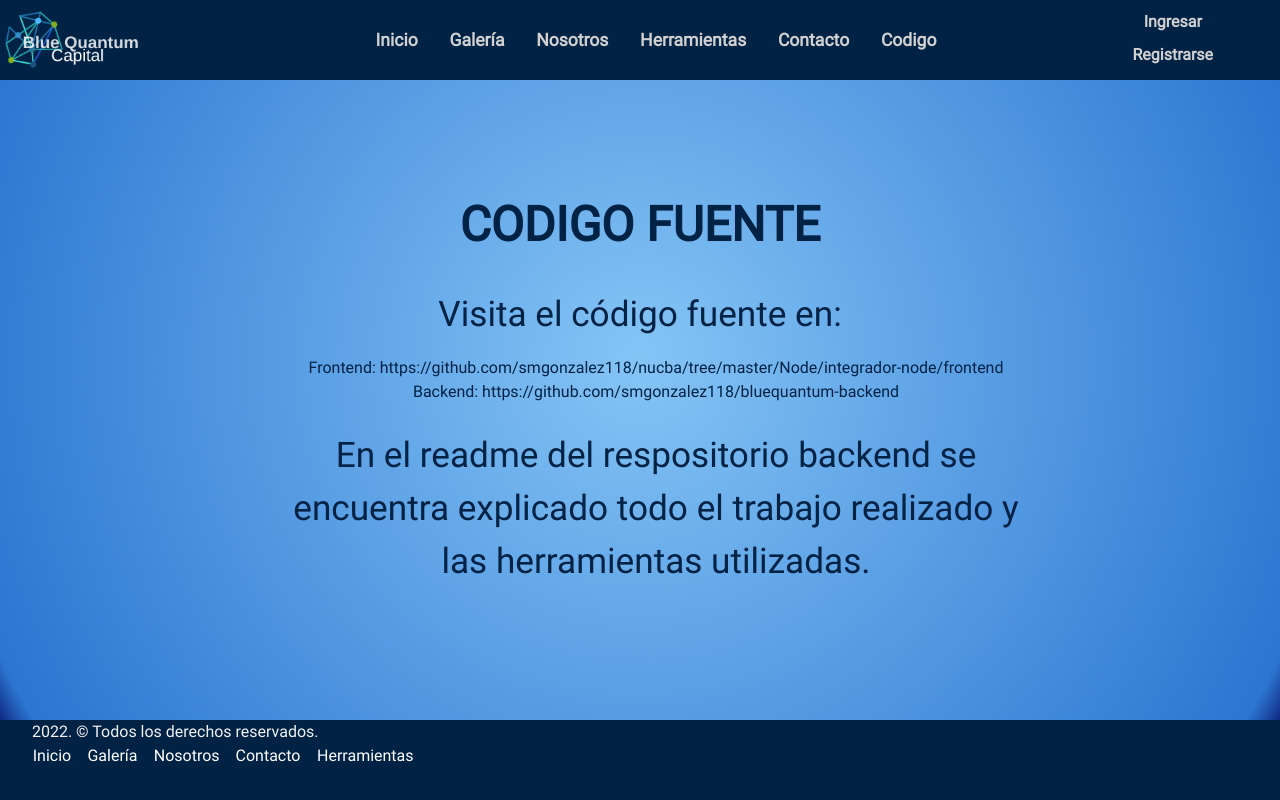
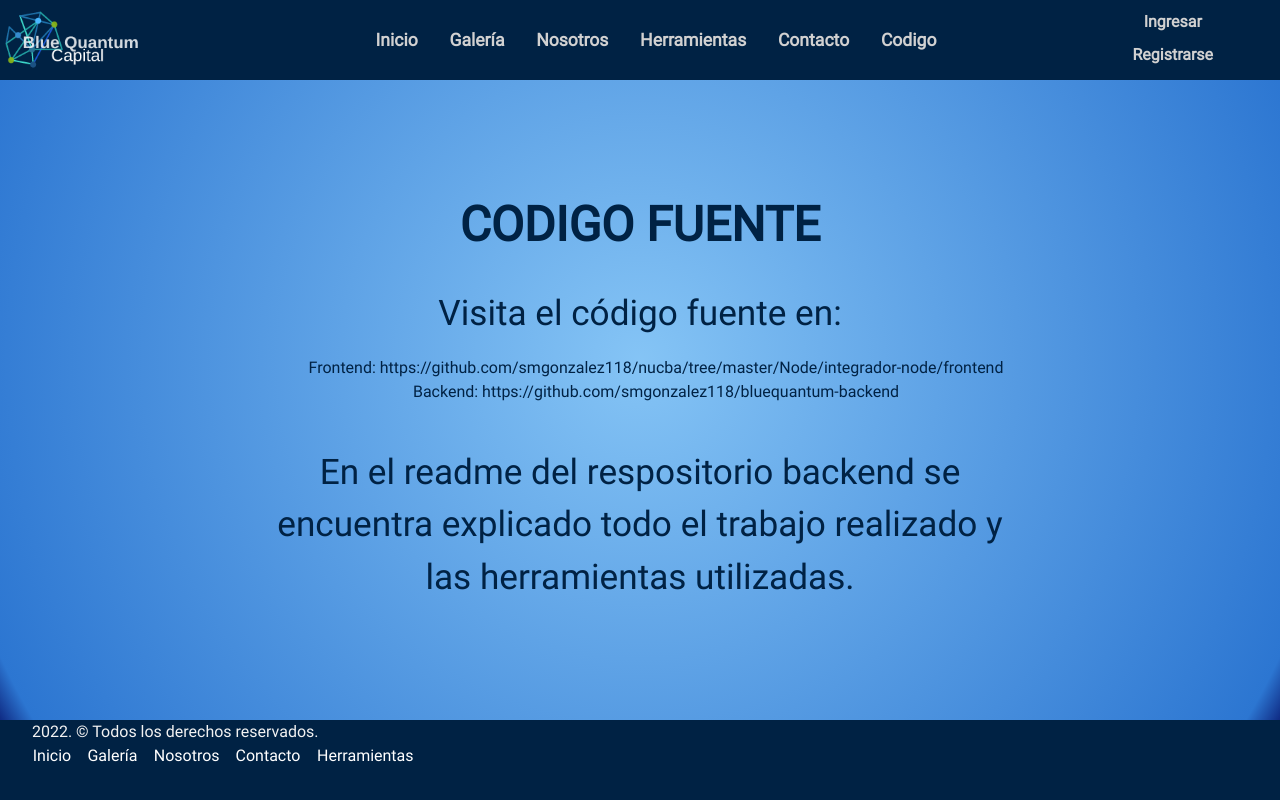
Before and after one commit to smgonzalez118/nucba, a React (Create React App) app in the folder Node/integrador-node/frontend/: page /code in a window 1280 px wide. Built offline with nearby package versions, Linux system fonts and the light colour scheme.

Commit message:
modified navbar

```diff
--- a/Node/integrador-node/frontend/src/pages/sourceCode.js
+++ b/Node/integrador-node/frontend/src/pages/sourceCode.js
@@ -10,12 +10,12 @@ const SourceCode = () => {
 					Frontend:
 					https://github.com/smgonzalez118/nucba/tree/master/Node/integrador-node/frontend
 				</li>
-				<li>Backend: https://github.com/smgonzalez118/bluequantum-backend</li>
-				<p>
-					En el readme del respositorio backend se encuentra explicado todo el
-					trabajo realizado y las herramientas utilizadas.{' '}
-				</p>
+				<li>Backend: https://github.com/smgonzalez118/bluequantum-backend </li>
 			</ul>
+			<p>
+				En el readme del respositorio backend se encuentra explicado todo el
+				trabajo realizado y las herramientas utilizadas.{' '}
+			</p>
 		</section>
 	);
 };
```
